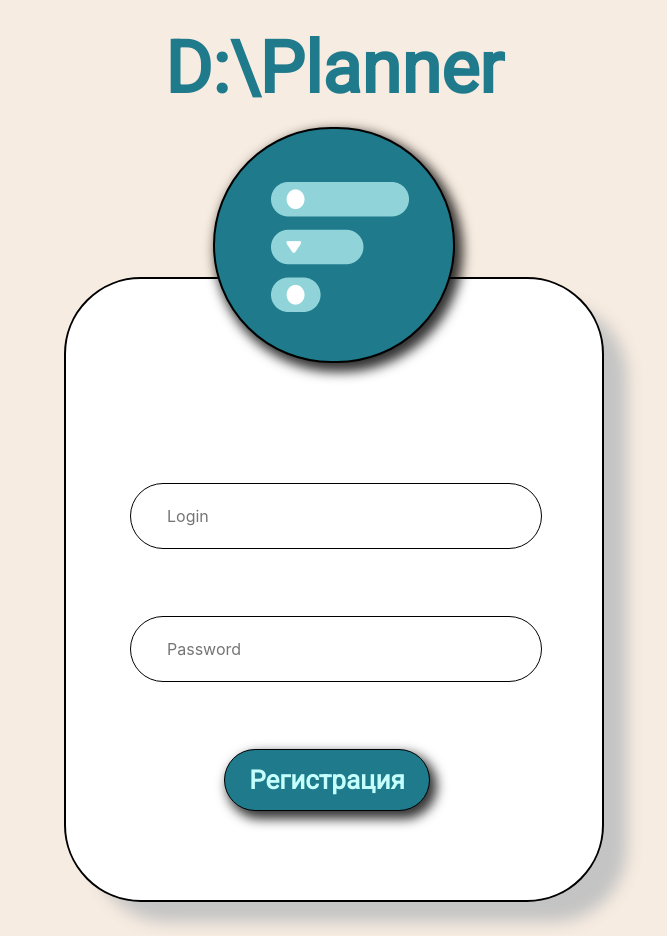
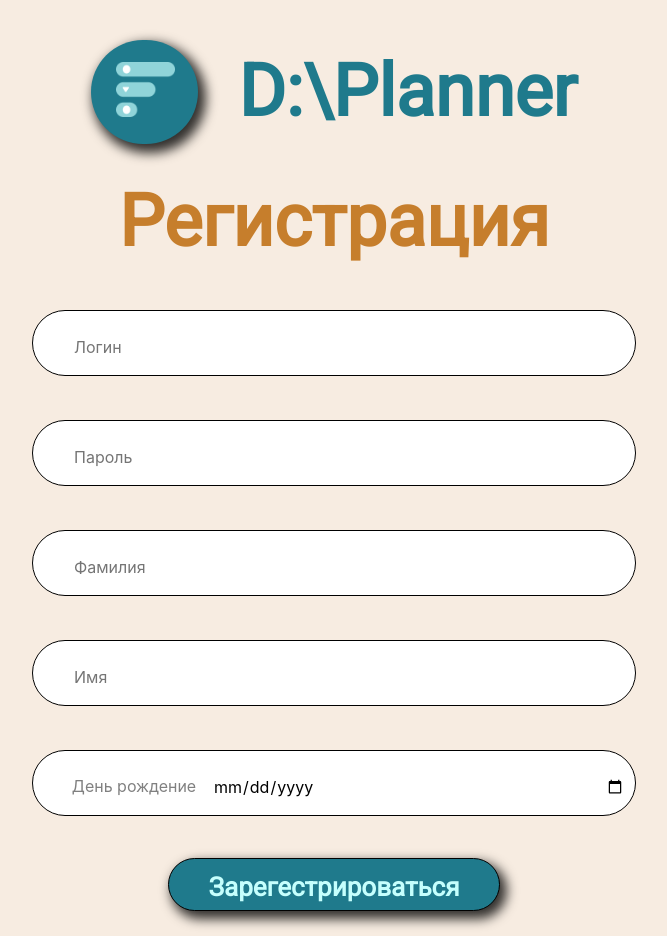
Before and after one commit to Garifov-Albert/coursework, a PHP site: page /registration.php in a window 1280 px wide. Shown: the whole page, without its empty margins (306-973 px from the left). Run offline with PHP 8.4, Linux system fonts and the light colour scheme.

Commit message:
Готово к регистрации

```diff
--- a/registration.php
+++ b/registration.php
@@ -15,21 +15,29 @@
     <title>D:\Planner registration</title>
   </head>
   <body>
-<section id="login">
-  <div class="container loginContainer">
-    <p class="loginTitle">D:\Planner</p>
-      <div class="loginLogo">
-        <img src="img/logo.png" class='logoImg' alt="">
+<section id="registr">
+  <div class="container registrContainer">
+    <div class="registrLine">
+      <div class="registrLogo">
+       <img src="img/logo.png" class='registrImg' alt="">
       </div>
-      <div class="loginBox">
-        <input class='loginEmail' placeholder='Login' type="text">
-        <input class='loginPassword'  placeholder='Password' type="text">
-        <button class="loginBtn">Регистрация</button>
-      </div>
-  </div>
+      <p class="registrTitle">D:\Planner</p>
+    </div>
+
+    <div class="registrBox">
+      <p class="registrHeadline">Регистрация</p>
+      <input type="text"placeholder="Логин" class="registrInput firstRegistrInput">
+      <input type="text" placeholder="Пароль"class="registrInput">
+      <input type="text" placeholder="Фамилия"class="registrInput">
+      <input type="text" placeholder="Имя"class="registrInput">
+      <input type="date" placeholder="День рождение"class="registrInput registrDate" id="date" name="date"  required>
+      <p class='Birthday'>День рождение</p>
+      <button class="registrBtn">Зарегестрироваться</button>
+    </div>
+
 </section>
 
-
+</body>
     <!-- Optional JavaScript -->
     <!-- jQuery first, then Popper.js, then Bootstrap JS -->
     <script src="https://code.jquery.com/jquery-3.3.1.slim.min.js" integrity="sha384-q8i/X+965DzO0rT7abK41JStQIAqVgRVzpbzo5smXKp4YfRvH+8abtTE1Pi6jizo" crossorigin="anonymous"></script>
```
Also changed, not shown: registration.html (deleted, +0 -48 lines).
